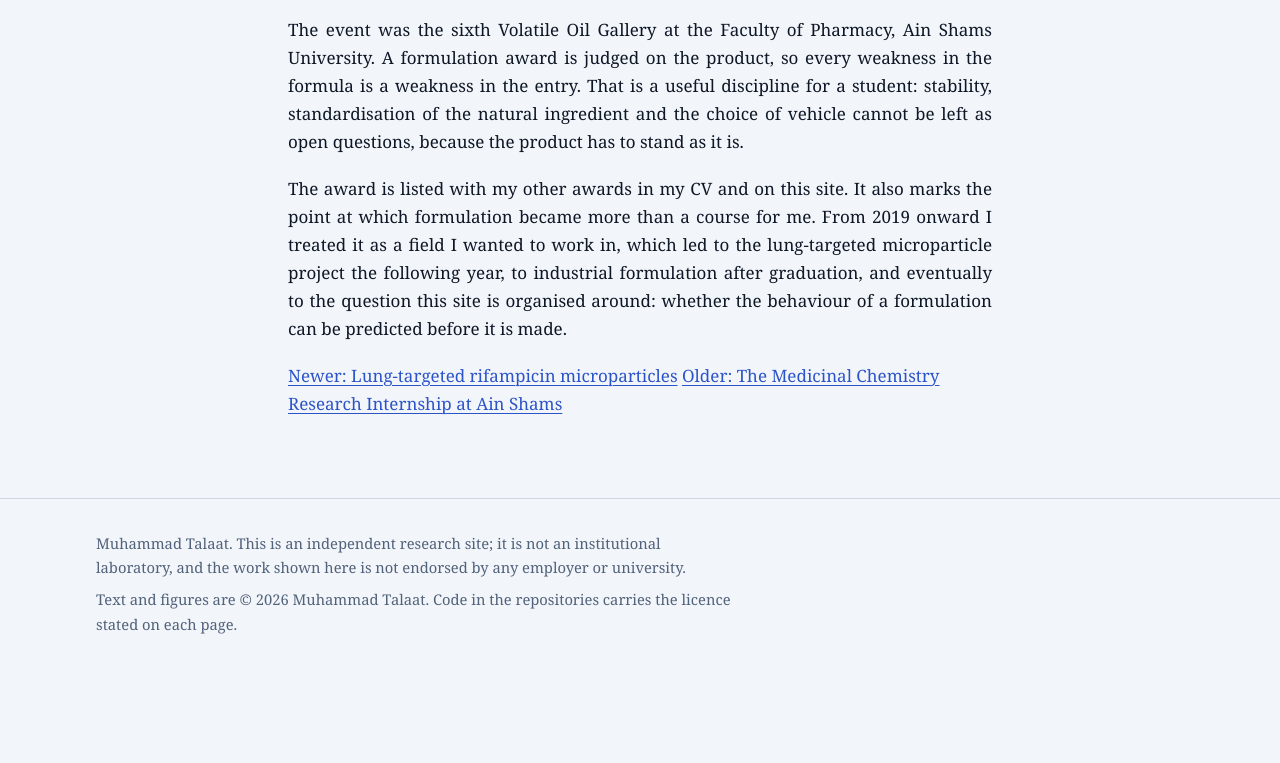
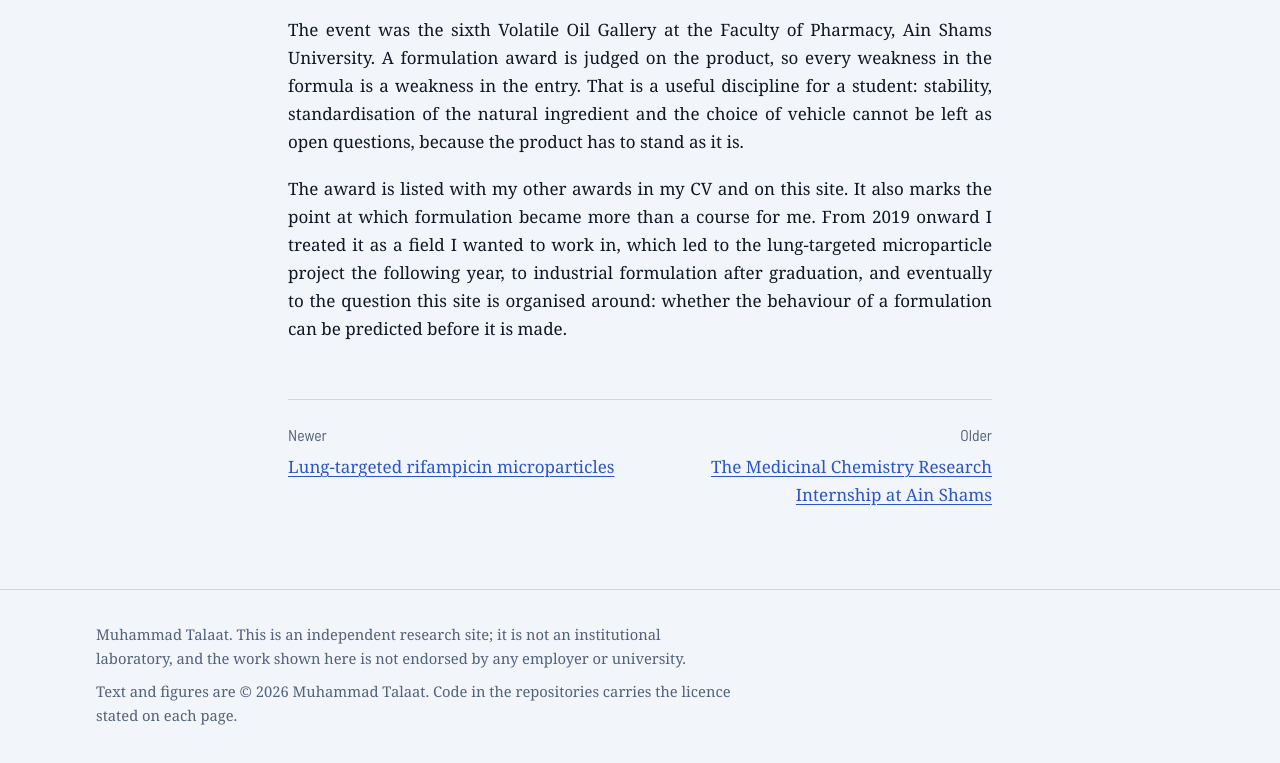
Before and after one commit to mohamedtalaat-gif/mohamedtalaat-gif.github.io, an Astro site: page /blog/2019-best-formulation-award/ in a window 1280 px wide. Shown: the part 1130-1893 px from the top of the page. Before the commit the page ends 1814 px from the top, so only its background shows below. Built offline with nearby package versions, Linux system fonts and the light colour scheme; Astro itself is replaced by a stand-in of ours.

Commit message:
Show the newer and older neighbours of a post or report as two separate blocks
The style for the pair sat inside the report page, so the posts did not get it and the two
links ran into each other. It is now shared, each link has a small label above its title, and
a lone neighbour uses the full width.

```diff
--- a/src/pages/blog/[slug].astro
+++ b/src/pages/blog/[slug].astro
@@ -29,9 +29,19 @@ const older = posts[i + 1];
     <div class="prose">
       <Content />
     </div>
-    <nav class="report-nav" aria-label="Other posts">
-      {newer ? <a href={`/blog/${newer.slug}/`}>Newer: {newer.title}</a> : <span></span>}
-      {older ? <a href={`/blog/${older.slug}/`}>Older: {older.title}</a> : <span></span>}
+    <nav class="pager" aria-label="Other posts">
+      {newer && (
+        <a class="pager__link pager__link--newer" href={`/blog/${newer.slug}/`} rel="prev">
+          <span class="pager__dir">Newer</span>
+          <span class="pager__title">{newer.title}</span>
+        </a>
+      )}
+      {older && (
+        <a class="pager__link pager__link--older" href={`/blog/${older.slug}/`} rel="next">
+          <span class="pager__dir">Older</span>
+          <span class="pager__title">{older.title}</span>
+        </a>
+      )}
     </nav>
   </article>
 </Base>
--- a/src/pages/validation/[slug].astro
+++ b/src/pages/validation/[slug].astro
@@ -38,9 +38,19 @@ const prev = sortedReports[i - 1];
       <div><dt>Source</dt><dd><a href={r.source.href}>{r.source.label}</a>{r.related && <span> &middot; <a href={r.related.href}>{r.related.label}</a></span>}</dd></div>
     </dl>
 
-    <nav class="report-nav" aria-label="Other reports">
-      {prev ? <a href={`/validation/${prev.slug}/`}>Newer: {prev.title}</a> : <span></span>}
-      {next ? <a href={`/validation/${next.slug}/`}>Older: {next.title}</a> : <span></span>}
+    <nav class="pager" aria-label="Other reports">
+      {prev && (
+        <a class="pager__link pager__link--newer" href={`/validation/${prev.slug}/`} rel="prev">
+          <span class="pager__dir">Newer</span>
+          <span class="pager__title">{prev.title}</span>
+        </a>
+      )}
+      {next && (
+        <a class="pager__link pager__link--older" href={`/validation/${next.slug}/`} rel="next">
+          <span class="pager__dir">Older</span>
+          <span class="pager__title">{next.title}</span>
+        </a>
+      )}
     </nav>
   </div>
 </Base>
@@ -53,6 +63,5 @@ const prev = sortedReports[i - 1];
   .report-meta > div { display: grid; grid-template-columns: 8rem 1fr; gap: 1rem; padding: 0.8rem 0; border-bottom: 1px solid var(--rule); }
   .report-meta dt { font-family: var(--font-ui); color: var(--muted); }
   .report-meta dd { margin: 0; }
-  .report-nav { display: flex; justify-content: space-between; gap: 2rem; margin-top: 3rem; font-family: var(--font-ui); }
-  @media (max-width: 40rem) { .report-meta > div { grid-template-columns: 1fr; gap: 0.2rem; } .report-nav { flex-direction: column; gap: 0.8rem; } }
+  @media (max-width: 40rem) { .report-meta > div { grid-template-columns: 1fr; gap: 0.2rem; } }
 </style>
--- a/src/styles/global.css
+++ b/src/styles/global.css
@@ -476,3 +476,18 @@ main td, main th { text-align: left; hyphens: manual; }
 .sec__icon .glyph { width: 1.3rem; height: 1.3rem; }
 .sec:hover .sec__icon { border-color: var(--fe); transform: rotate(-4deg); }
 @media (max-width: 52rem) { .sec__title { align-items: center; } }
+
+/* newer and older neighbours at the foot of a post or a report: one block each, label above the title */
+.pager { display: grid; grid-template-columns: 1fr 1fr; gap: 1.2rem 2.5rem; margin-top: 3.5rem; padding-top: 1.4rem; border-top: 1px solid var(--rule); }
+.pager__link { display: grid; gap: 0.3rem; align-content: start; text-decoration: none; text-align: left; hyphens: none; }
+.pager__link--newer { grid-column: 1; }
+.pager__link--older { grid-column: 2; text-align: right; }
+/* a post with one neighbour only: its title may use the whole width */
+.pager__link:only-child { grid-column: 1 / -1; }
+.pager__dir { font-family: var(--font-ui); font-size: 0.98rem; color: var(--muted); }
+.pager__title { text-decoration: underline; text-decoration-thickness: 1px; text-underline-offset: 0.2em; }
+.pager__link:hover .pager__title { text-decoration-thickness: 2px; }
+@media (max-width: 40rem) {
+  .pager { grid-template-columns: 1fr; }
+  .pager__link--newer, .pager__link--older { grid-column: 1; text-align: left; }
+}
```
